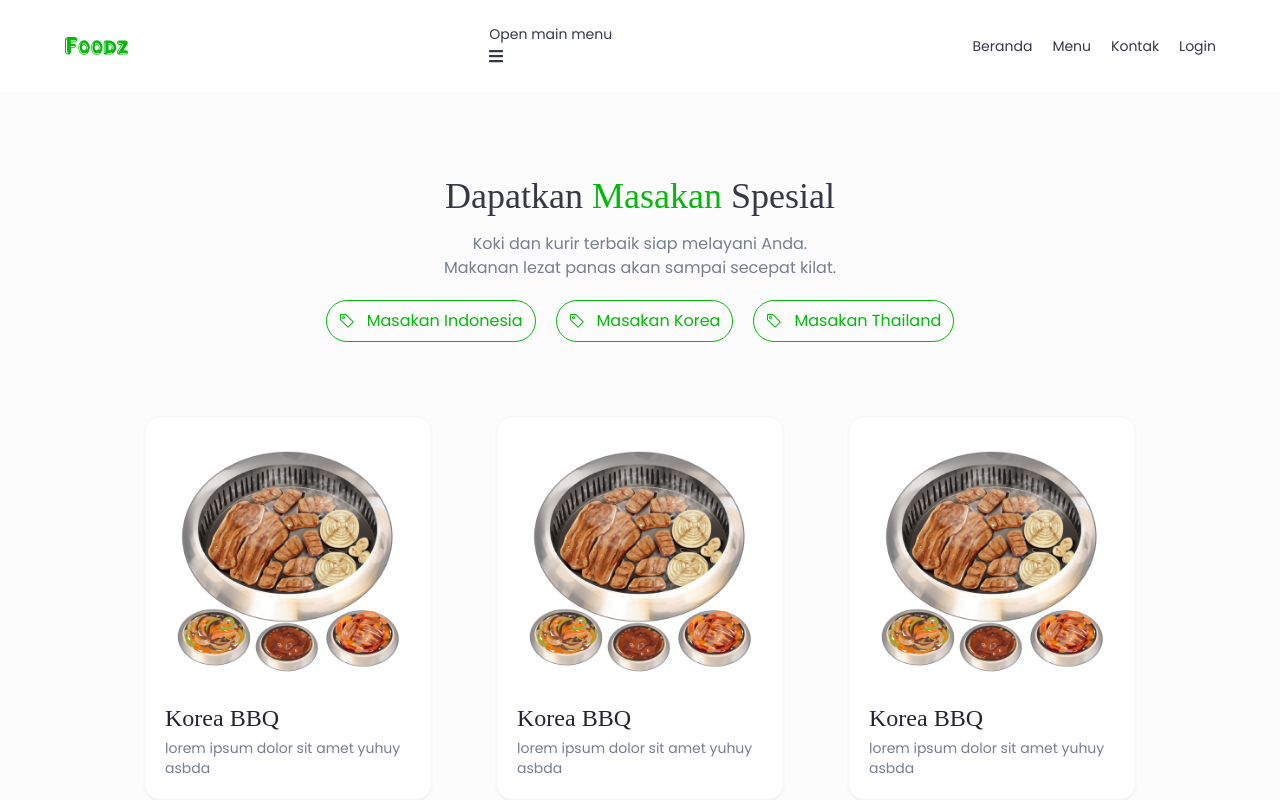
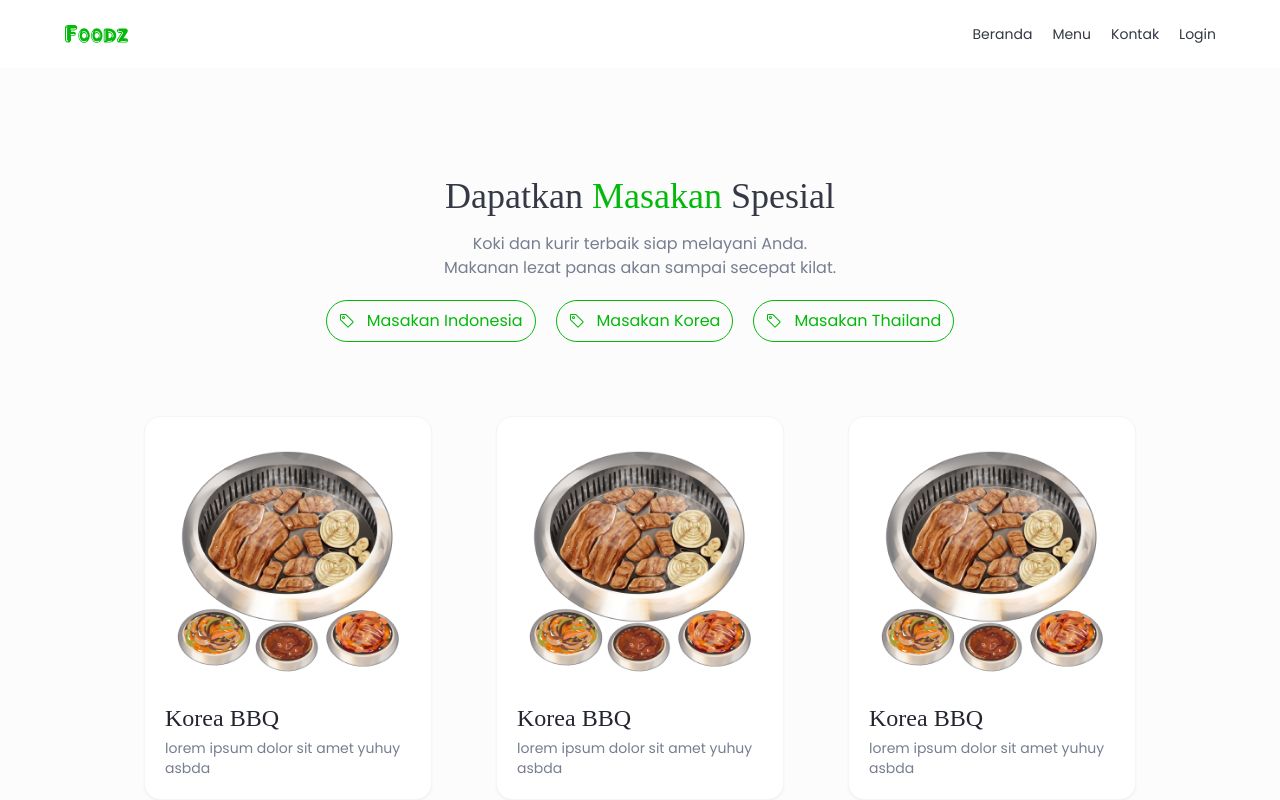
Before and after one commit to widiagustin/foodz-app, a Next.js app: page /menu in a window 1280 px wide. Shown: the top 800 px of the page. Built offline with nearby package versions, Linux system fonts and the light colour scheme; a web font is replaced by a local one.

Commit message:
feat: add flowbite-react configuration

```diff
--- a/tailwind.config.js
+++ b/tailwind.config.js
@@ -1,6 +1,7 @@
 /** @type {import('tailwindcss').Config} */
 module.exports = {
   content: [
+    "./node_modules/flowbite-react/**/*.js",
     './src/**/*.{js,ts,jsx,tsx}',
     './components/**/*.{js,ts,jsx,tsx}'
   ],
```
